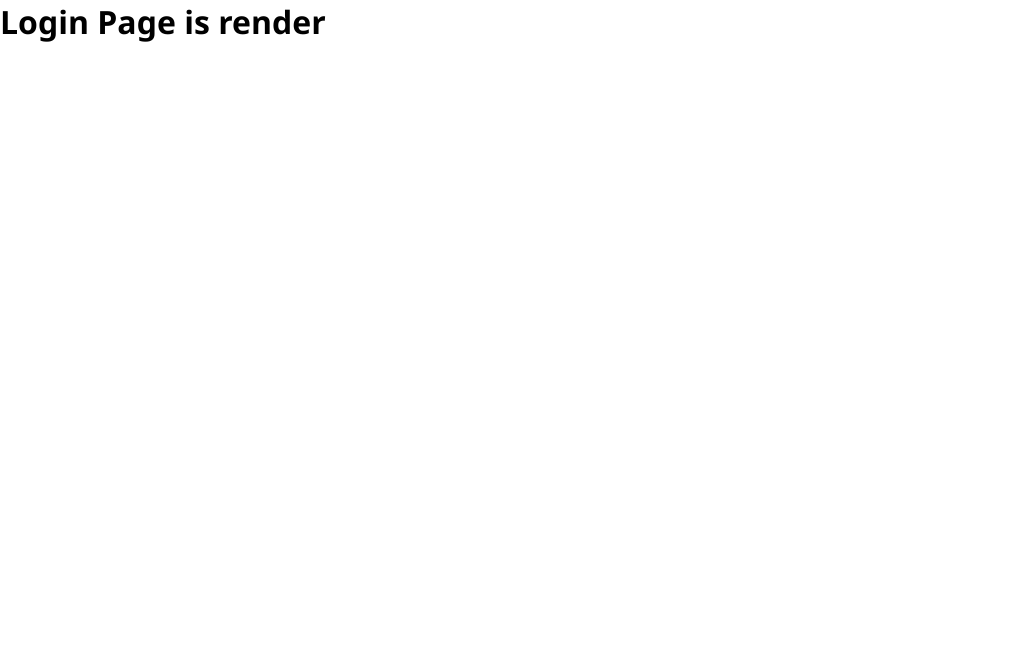
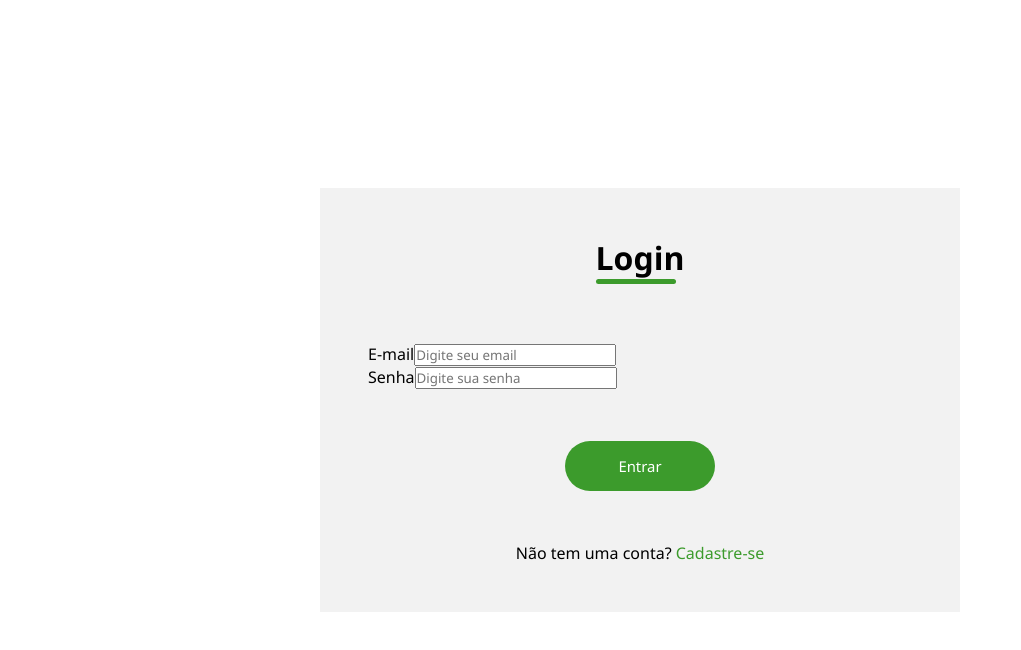
Before and after one commit to DaniSimoni/M3S1_ProjetoReact, a React (Vite) app: page /login in a window 1280 px wide. Shown: the top 650 px of the page, without its empty margins (0-1021 px from the left). Built offline with nearby package versions, Linux system fonts and the light colour scheme.

Commit message:
Estruturando o Form Login Component

```diff
--- /dev/null
+++ b/src/Components/Form/FormLogin/FormLoginComponent.jsx
@@ -0,0 +1,29 @@
+import * as Styled from './FormLoginComponent.style';
+
+export const FormLoginComponent = () => {
+    return (
+        <Styled.Form>
+            <Styled.FormHeader>
+                <h1>Login</h1>
+            </Styled.FormHeader>
+            <Styled.InputBox>
+                <div>
+                    <label htmlFor="email">E-mail</label>
+                    <input type="email" id="email" placeholder="Digite seu email" />
+                </div>
+
+                <div>
+                    <label htmlFor="password">Senha</label>
+                    <input type="password" id="password" placeholder="Digite sua senha" />
+                </div>
+
+            </Styled.InputBox>
+
+            <Styled.Button type="submit" $active={true}>Entrar</Styled.Button>
+
+            <Styled.LinkBox>
+                <p>Não tem uma conta? <Styled.CriarConta>Cadastre-se</Styled.CriarConta></p>
+            </Styled.LinkBox>
+        </Styled.Form>
+    )
+}
--- /dev/null
+++ b/src/Components/Form/FormLogin/FormLoginComponent.style.jsx
@@ -0,0 +1,79 @@
+import styled from 'styled-components';
+import PropTypes from 'prop-types';
+
+export const Form = styled.form`
+    width: 50%;
+    display: flex;
+    justify-content: center;
+    align-items: center;
+    flex-direction: column;
+    padding: 3rem;
+    gap: 1rem;
+
+    background-color: #f2f2f2;
+`;
+
+export const FormHeader = styled.legend`
+    width: 100%;
+    display: flex;
+    align-items: center;
+    position: relative;
+    justify-content: center;
+    margin-bottom: 3rem;
+
+   h1::after {
+        content: '';
+        display: block;
+        width: 5rem;
+        height: .3rem;
+        background-color: #3C9B2C;
+        margin: 0 auto;
+        position: absolute;
+        border-radius: 10px;
+    }
+`
+
+export const InputBox = styled.div`
+    width: 100%;
+    display: flex;
+    flex-direction: column;
+    margin-bottom: 2.2rem;
+`
+
+export const Button = styled.button`
+    width: 9.375rem;
+    height: 3.125rem;
+    border: none;
+    border-radius: 6.25rem;
+
+    cursor: pointer;
+
+    font-size: .93rem;
+    font-weight: 500;
+    color: #fff;
+
+    background-color: #3C9B2C;
+    opacity: ${({ $active }) => {return $active ? 1 : .5 }};
+
+    &:disabled {
+        cursor: not-allowed;
+    }
+`
+
+Button.propTypes = {
+    $active: PropTypes.bool
+}
+
+export const LinkBox = styled.div`
+    width: 100%;
+    display: flex;
+    justify-content: center;
+    align-items: center;
+    margin-top: 2.2rem;
+`;
+
+export const CriarConta = styled.a`
+    text-decoration: none;
+    color: #3C9B2C;
+    cursor: pointer;
+`
--- a/src/Pages/LoginPage/LoginPage.jsx
+++ b/src/Pages/LoginPage/LoginPage.jsx
@@ -1,9 +1,10 @@
+import { FormLoginComponent } from '../../Components/Form/FormLogin/FormLoginComponent.jsx';
 import * as Styled from './LoginPage.style.jsx';
 
 export const LoginPage = () => {
     return (
-        <div>
-            <h1>Login Page is render</h1>
-        </div>
+        <Styled.LoginPageContainer>
+            <FormLoginComponent />
+        </Styled.LoginPageContainer>
     )
 }
```
